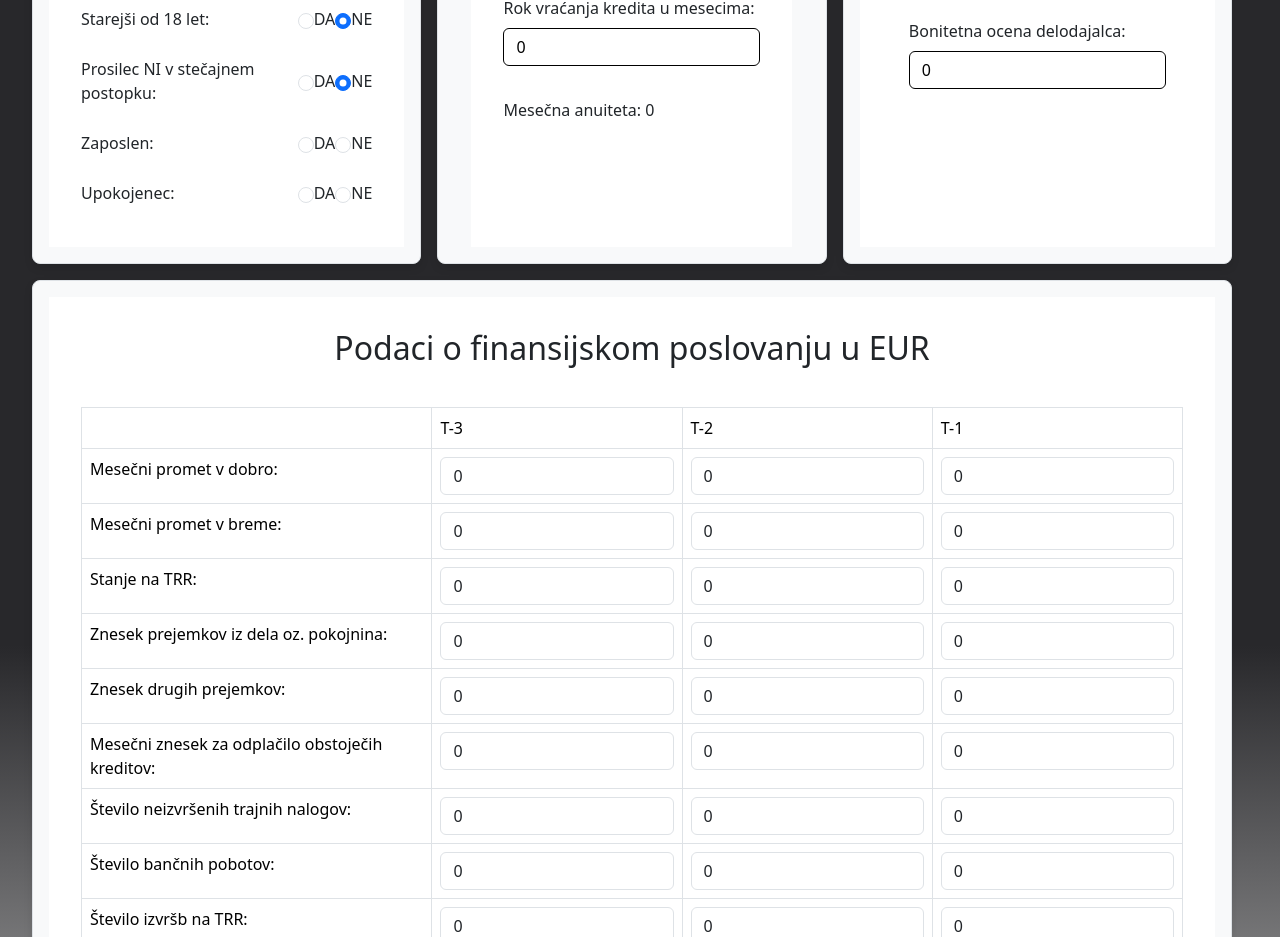
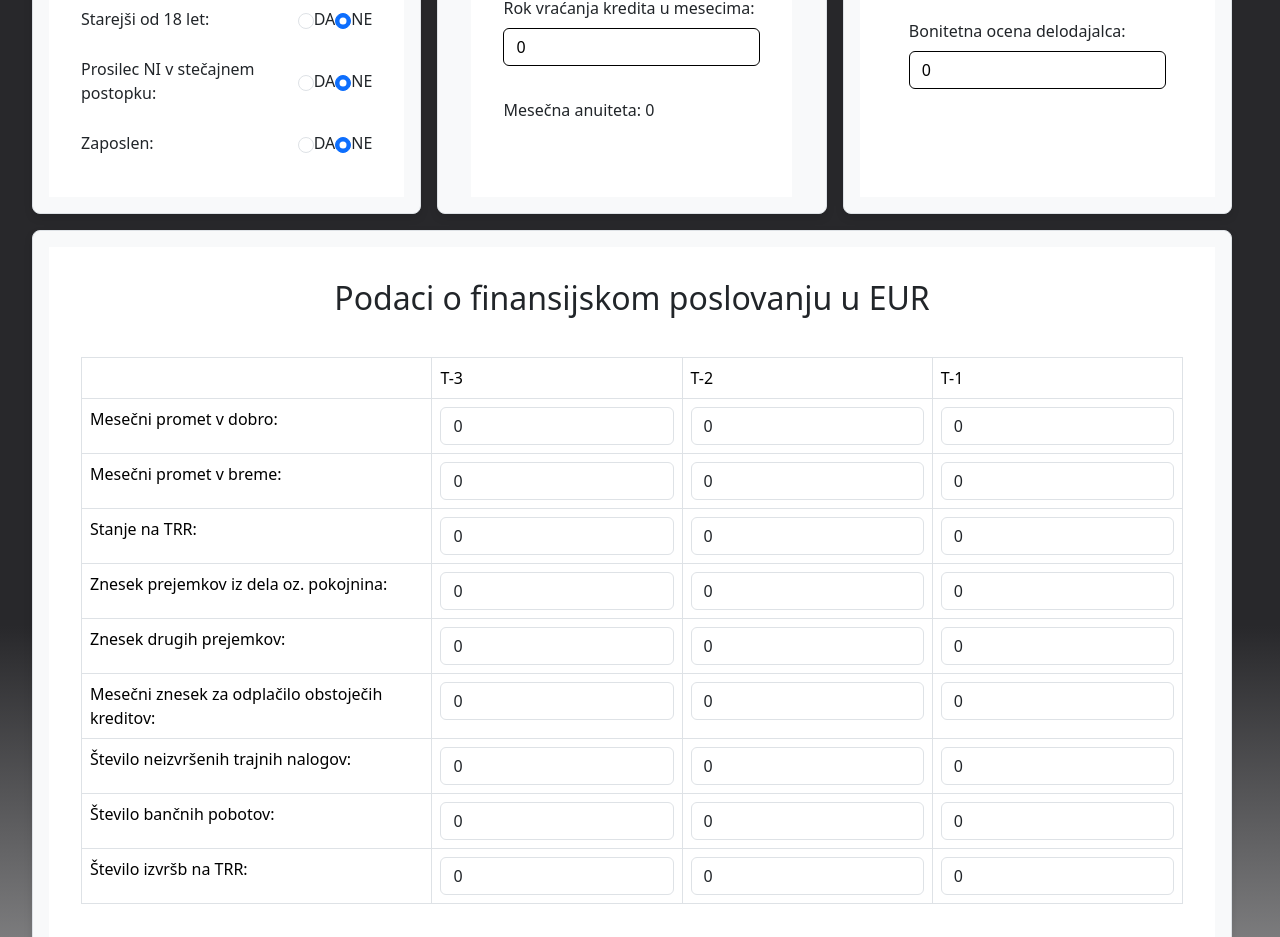
Before and after one commit to Valeri1234car/PRII, a React (Vite) app in the folder desktop-app/electron-app/: page / in a window 1280 px wide. Shown: the part 1080-2017 px from the top of the page. Built offline with nearby package versions, Linux system fonts and the light colour scheme.

Commit message:
starost se zj prikazuje prav, osnovni kriteriji zaposleni popravljeni

```diff
--- a/desktop-app/electron-app/src/App.tsx
+++ b/desktop-app/electron-app/src/App.tsx
@@ -7,7 +7,7 @@
  * @verzija 1.0.0
  * @since 1.0.0
  */
-import { createContext,  useState } from 'react';
+import { createContext,  useState, useEffect } from 'react';
 
 import './App.css';
 import Menu from './components/Menu/Menu';
@@ -154,6 +154,29 @@ function App() {
     });
 
 
+    useEffect(() => {
+        function calculateAge(dateOfBirth: Date) {
+            const today = new Date();
+            const dob = new Date(dateOfBirth);
+            let age = today.getFullYear() - dob.getFullYear();
+            const monthDiff = today.getMonth() - dob.getMonth();
+
+            if (monthDiff < 0 || (monthDiff === 0 && today.getDate() < dob.getDate())) {
+                age--;
+            }
+            return age;
+        }
+
+        const age = calculateAge(podatkiState.datumRojstva);
+
+        if (age >= 18) {
+            setPodatkiState({ ...podatkiState, starost: age, starost18: true });
+        } else {
+            setPodatkiState({ ...podatkiState, starost: age, starost18: false });
+        }
+    }, [podatkiState.datumRojstva]);
+
+
 
 
     return (
--- a/desktop-app/electron-app/src/components/Inputs/OsebniPodatki.tsx
+++ b/desktop-app/electron-app/src/components/Inputs/OsebniPodatki.tsx
@@ -18,27 +18,7 @@ import { PodatkiContext } from "../../App";
 const OsebniPodatki = () => {
     const { podatkiState, setPodatkiState, HandleChange } = useContext(PodatkiContext);
 
-    useEffect(() => {
-        function calculateAge(dateOfBirth: Date) {
-            const today = new Date();
-            const dob = new Date(dateOfBirth);
-            let age = today.getFullYear() - dob.getFullYear();
-            const monthDiff = today.getMonth() - dob.getMonth();
 
-            if (monthDiff < 0 || (monthDiff === 0 && today.getDate() < dob.getDate())) {
-                age--;
-            }
-            return age;
-        }
-
-        const age = calculateAge(podatkiState.datumRojstva);
-
-        if (age >= 18) {
-            setPodatkiState({ ...podatkiState, starost: age, starost18: true });
-        } else {
-            setPodatkiState({ ...podatkiState, starost: age });
-        }
-    }, [podatkiState.datumRojstva]);
 
     return (
         <div className="vnosItem">
--- a/desktop-app/electron-app/src/components/Inputs/OsnovniKriteriji.tsx
+++ b/desktop-app/electron-app/src/components/Inputs/OsnovniKriteriji.tsx
@@ -16,14 +16,14 @@ import { PodatkiContext } from "../../App";
 const OsnovniKriteriji = () => {
     const { podatkiState, setPodatkiState, HandleChangeInput } = useContext(PodatkiContext);
 
-    const handleChangeInput = (event: React.ChangeEvent<HTMLInputElement>) => {
-        const { name, value } = event.target;
-        const booleanValue = value === 'true';
-        setPodatkiState((prevState: any) => ({
-            ...prevState,
-            [name]: booleanValue
-        }));
-    };
+    // const handleChangeInput = (event: React.ChangeEvent<HTMLInputElement>) => {
+    //     const { name, value } = event.target;
+    //     const booleanValue = value === 'true';
+    //     setPodatkiState((prevState: any) => ({
+    //         ...prevState,
+    //         [name]: booleanValue
+    //     }));
+    // };
 
     return (
         <div className="vnosItem">
@@ -48,34 +48,17 @@ const OsnovniKriteriji = () => {
                     <label htmlFor="zaposlen">Zaposlen:</label>
                     <input className="form-check-input"
                            type="radio"
-                           name="zaposlen"
+                           name="zaposlenUpokojenec"
                            value="true"
-                           checked={podatkiState.zaposlen === true}
-                           onChange={handleChangeInput}
+                           checked={podatkiState.zaposlenUpokojenec === true}
+                           onChange={HandleChangeInput}
                     />DA
                     <input className="form-check-input"
                            type="radio"
-                           name="zaposlen"
+                           name="zaposlenUpokojenec"
                            value="false"
-                           checked={podatkiState.zaposlen === false}
-                           onChange={handleChangeInput}
-                    />NE
-                </div>
-                <div className="vnosVrstica">
-                    <label htmlFor="upokojenec">Upokojenec:</label>
-                    <input className="form-check-input"
-                           type="radio"
-                           name="upokojenec"
-                           value="true"
-                           checked={podatkiState.upokojenec === true}
-                           onChange={handleChangeInput}
-                    />DA
-                    <input className="form-check-input"
-                           type="radio"
-                           name="upokojenec"
-                           value="false"
-                           checked={podatkiState.upokojenec === false}
-                           onChange={handleChangeInput}
+                           checked={podatkiState.zaposlenUpokojenec === false}
+                           onChange={HandleChangeInput}
                     />NE
                 </div>
             </div>
--- a/desktop-app/electron-app/src/components/Inputs/PdfReader.tsx
+++ b/desktop-app/electron-app/src/components/Inputs/PdfReader.tsx
@@ -295,7 +295,7 @@ const PdfReader: React.FC = () => {
 
             const relevantInfo = extractRelevantInfo(fileTextContent);
             const [day, monthNumber, year] = relevantInfo.birthDate.split('.');
-            const formattedDate = `${year}-${monthNumber}-${day}`;
+            const formattedDate = relevantInfo.birthDate.split('.').reverse().join('-');
             setPodatkiState({
                 ...podatkiState,
                 ime: relevantInfo.name,
```
